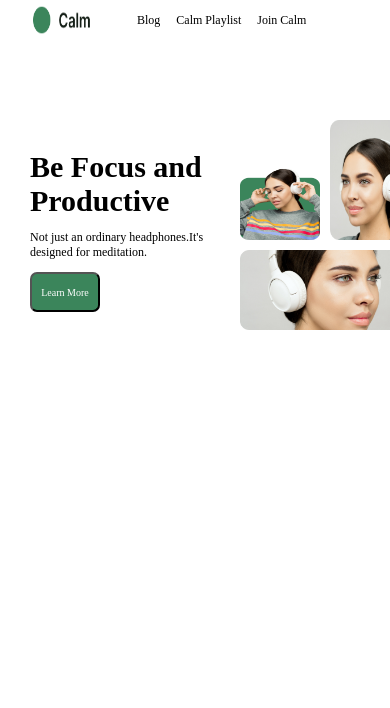
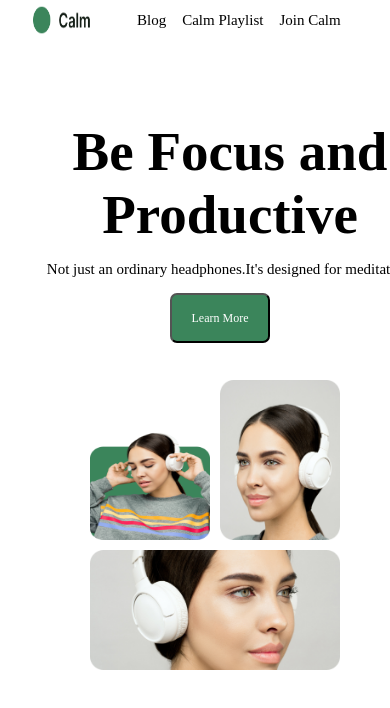
Before and after one commit to ssrishi/project-4, a plain HTML site: page index.html in a window 390 px wide. Shown: the top 708 px of the page. Drawn offline with Linux system fonts and the light colour scheme.

Commit message:
Update style.css

```diff
--- a/style.css
+++ b/style.css
@@ -125,58 +125,65 @@ nav>div{
         gap: 1em;
     }
     .list-item{
-        font-size: 12px
+        font-size: 15px
     }
     .banner-container{
         position: absolute;
         left: 30px;
-        top: 150px;
+        top: 120px;
     }
     .banner-container>span{
         display: inline-block;
-        font-size: 30px;
+        font-size: 55px;
+        text-align: center;
+        margin: auto;
         font-weight: 600;
         font-family: Orbitron;
-        width: 220px;
+        width: 400px;
     }
     .banner-container-image>span:first-child{
         position: absolute;
-        top: 160px;
-        left: 240px;
+        top: 420px;
+        left: 90px;
     }
     .img1{
-        height: 80px;
-        width: 80px;
+        height: 120px;
+        width: 120px;
     }
     .img2{
-        height:120px;
-        width: 80px;
+        height:160px;
+        width: 120px;
     }
     .img3{
-        height: 80px;
-        width: 170px;
+        height: 120px;
+        width: 250px;
+    }
+    .banner-container-image{
+        display: flex;
     }
     .banner-container-image>span:nth-child(2n+2){
         position: absolute;
-        top: 120px;
-        left: 330px;
+        top: 380px;
+        left: 220px;
     }
     .banner-container>p{
-        font-size: 12px;
-        width: 200px;
+        font-size: 15px;
+        text-align: center;
+        width: 400px;
     }
     .banner-container-image>span:last-child{
         position: absolute;
-        top: 250px;
-        left: 240px;
+        top: 550px;
+        left: 90px;
     }
     .banner-container-button{
         background-color: #3b855b;
         color: #fff;
         padding: 0;
-        font-size: 10px;
-        height: 40px;
-        width: 70px;
+        margin-left: 140px;
+        font-size: 12px;
+        height: 50px;
+        width: 100px;
         border-radius: 7px;
     }
 }
```
